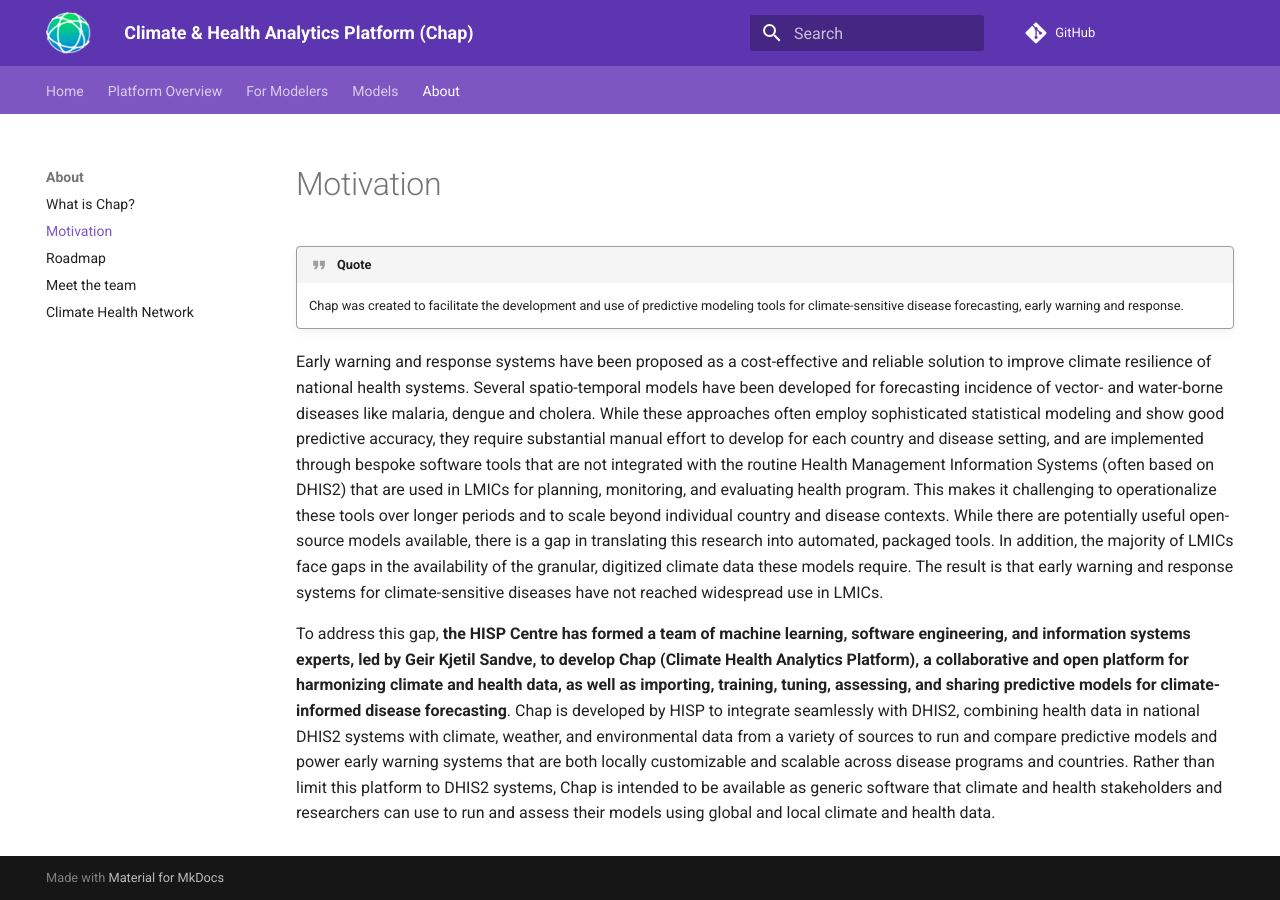
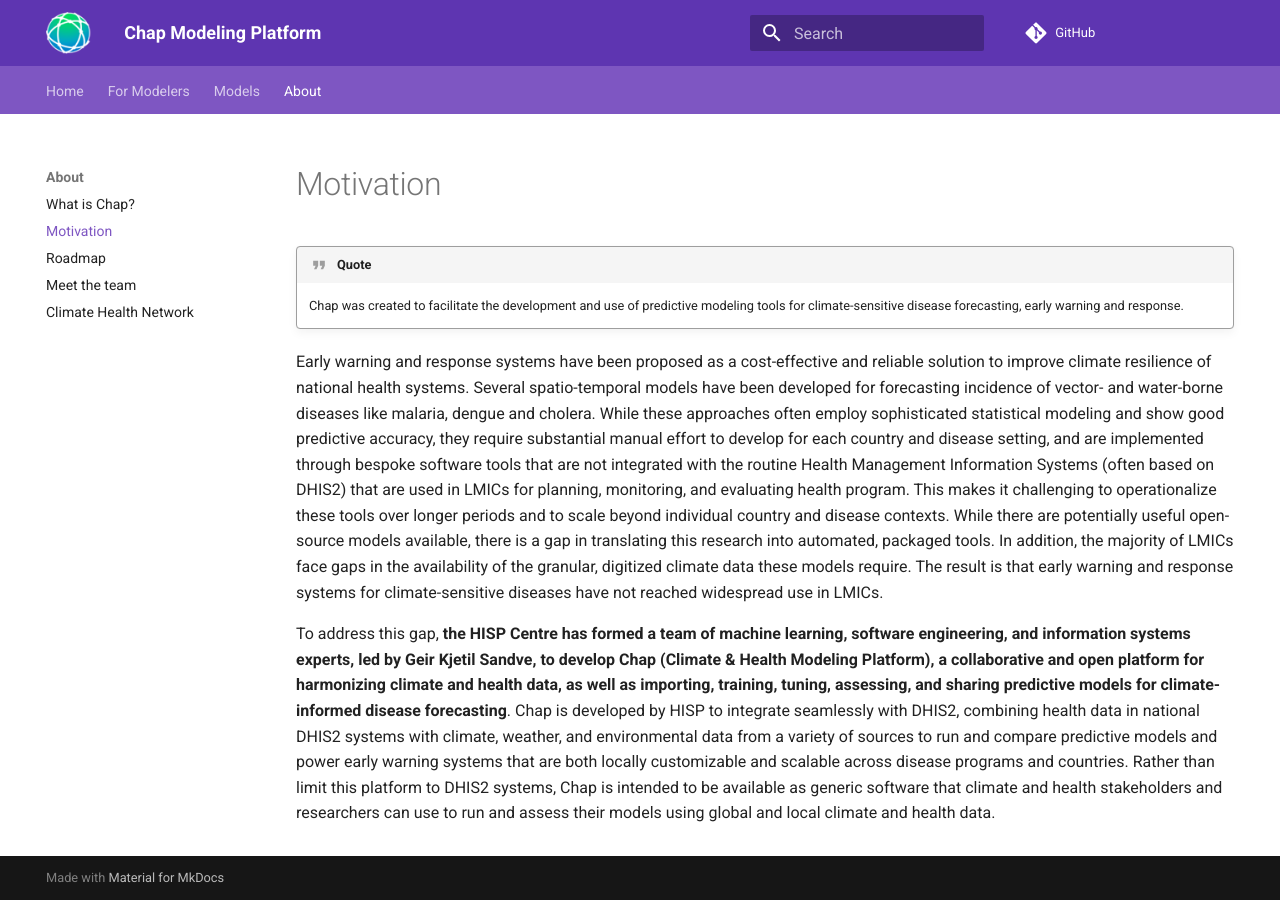
Before and after one commit to karimbahgat/chap-site, an MkDocs documentation site: the page built from docs/about/motivation.md, in a window 1280 px wide. Built offline with MkDocs 1.6.1 and Material for MkDocs 9.7.7, drawn with Linux system fonts in a browser that asks for light colours.

Commit message:
feat: better branding and some page reorganizing

```diff
--- a/docs/about/motivation.md
+++ b/docs/about/motivation.md
@@ -6,4 +6,4 @@
 
 Early warning and response systems have been proposed as a cost-effective and reliable solution to improve climate resilience of national health systems. Several spatio-temporal models have been developed for forecasting incidence of vector- and water-borne diseases like malaria, dengue and cholera. While these approaches often employ sophisticated statistical modeling and show good predictive accuracy, they require substantial manual effort to develop for each country and disease setting, and are implemented through bespoke software tools that are not integrated with the routine Health Management Information Systems (often based on DHIS2) that are used in LMICs for planning, monitoring, and evaluating health program. This makes it challenging to operationalize these tools over longer periods and to scale beyond individual country and disease contexts. While there are potentially useful open-source models available, there is a gap in translating this research into automated, packaged tools. In addition, the majority of LMICs face gaps in the availability of the granular, digitized climate data these models require. The result is that early warning and response systems for climate-sensitive diseases have not reached widespread use in LMICs.
 
-To address this gap, **the HISP Centre has formed a team of machine learning, software engineering, and information systems experts, led by Geir Kjetil Sandve, to develop Chap (Climate Health Analytics Platform), a collaborative and open platform for harmonizing climate and health data, as well as importing, training, tuning, assessing, and sharing predictive models for climate-informed disease forecasting**. Chap is developed by HISP to integrate seamlessly with DHIS2, combining health data in national DHIS2 systems with climate, weather, and environmental data from a variety of sources to run and compare predictive models and power early warning systems that are both locally customizable and scalable across disease programs and countries. Rather than limit this platform to DHIS2 systems, Chap is intended to be available as generic software that climate and health stakeholders and researchers can use to run and assess their models using global and local climate and health data.
+To address this gap, **the HISP Centre has formed a team of machine learning, software engineering, and information systems experts, led by Geir Kjetil Sandve, to develop Chap (Climate & Health Modeling Platform), a collaborative and open platform for harmonizing climate and health data, as well as importing, training, tuning, assessing, and sharing predictive models for climate-informed disease forecasting**. Chap is developed by HISP to integrate seamlessly with DHIS2, combining health data in national DHIS2 systems with climate, weather, and environmental data from a variety of sources to run and compare predictive models and power early warning systems that are both locally customizable and scalable across disease programs and countries. Rather than limit this platform to DHIS2 systems, Chap is intended to be available as generic software that climate and health stakeholders and researchers can use to run and assess their models using global and local climate and health data.
--- a/docs/assets/stylesheets/extra.css
+++ b/docs/assets/stylesheets/extra.css
@@ -44,3 +44,8 @@
   float: left;
   margin: 5px;
 }
+
+.tool-card-photo {
+  max-height: 300px;
+  object-fit: fill;
+}
--- a/docs/scripts/gen_model_gallery.py
+++ b/docs/scripts/gen_model_gallery.py
@@ -15,6 +15,7 @@ MODEL_LIST_TEMPLATE = """
 # Chap Model Catalogue
 
 Explore our catalogue of user-contributed and published climate health models already made compatible with Chap.
+These can easily be added and run with the Chap modeling platform (instructions coming soon).
 
 !!! note "Want to see your own research model here?"
 
--- a/mkdocs.yml
+++ b/mkdocs.yml
@@ -1,6 +1,6 @@
 
-site_name: Climate & Health Analytics Platform (Chap)
-site_url: https://karimbahgat.github.io/chap-site
+site_name: Chap Modeling Platform
+site_url: https://dhis2-chap.github.io/chap-site
 repo_url: https://github.com/dhis2-chap
 
 theme:
@@ -26,11 +26,6 @@ theme:
 
 nav:
   - Home: index.md
-  - Platform Overview:
-      - Overview: overview/index.md
-      - Chap Modeling Platform: overview/modeling_platform.md
-      - Modeling App (DHIS2): overview/modeling_app.md
-      - Climate App (DHIS2): overview/climate_app.md
   - For Modelers:
       - Getting Started Guide: researchers/getting_started.md
       - Minimal Example (R): researchers/minimal_r.md
```
Also changed, not shown: docs/index.md (+37 -2 lines), docs/models/model_catalog.yml (+8 -0 lines), docs/overview/climate_app.md (deleted, +0 -7 lines), docs/overview/index.md (deleted, +0 -11 lines), docs/overview/modeling_app.md (deleted, +0 -7 lines), docs/overview/modeling_platform.md (deleted, +0 -11 lines).
